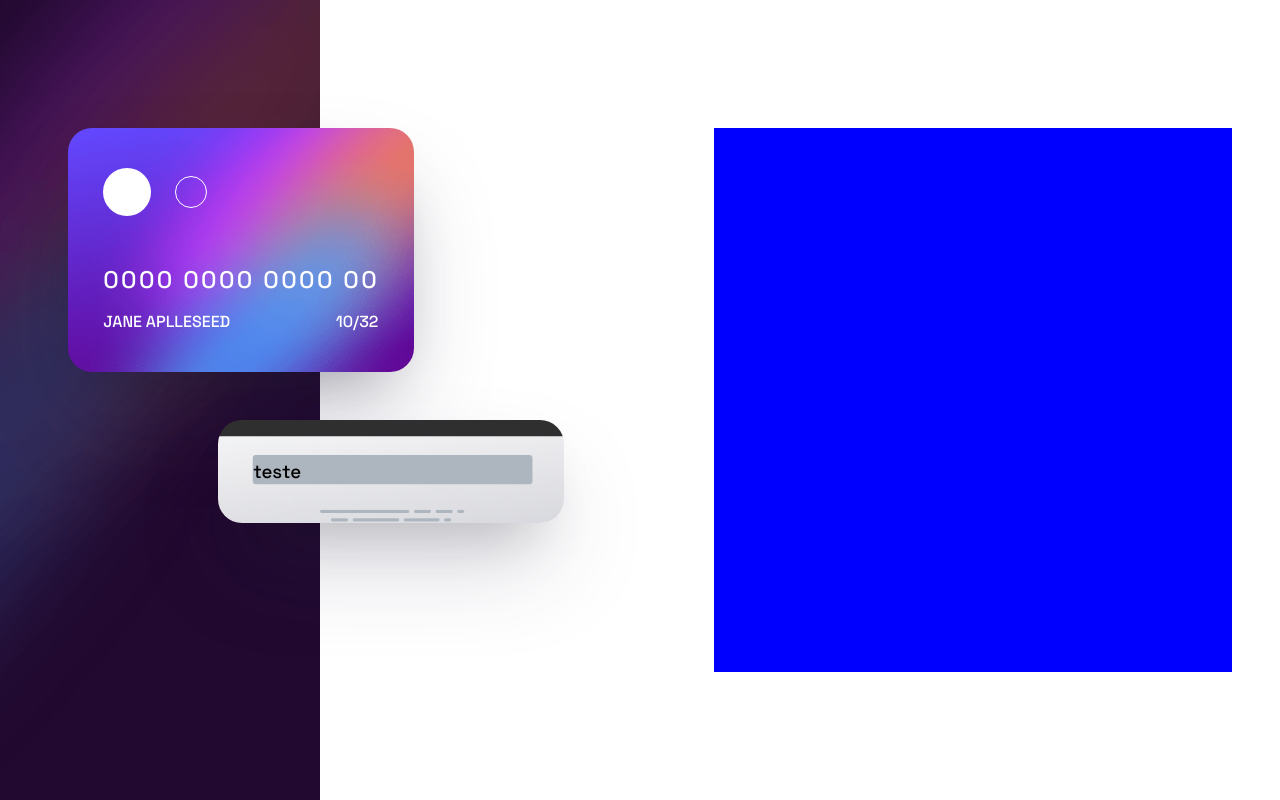
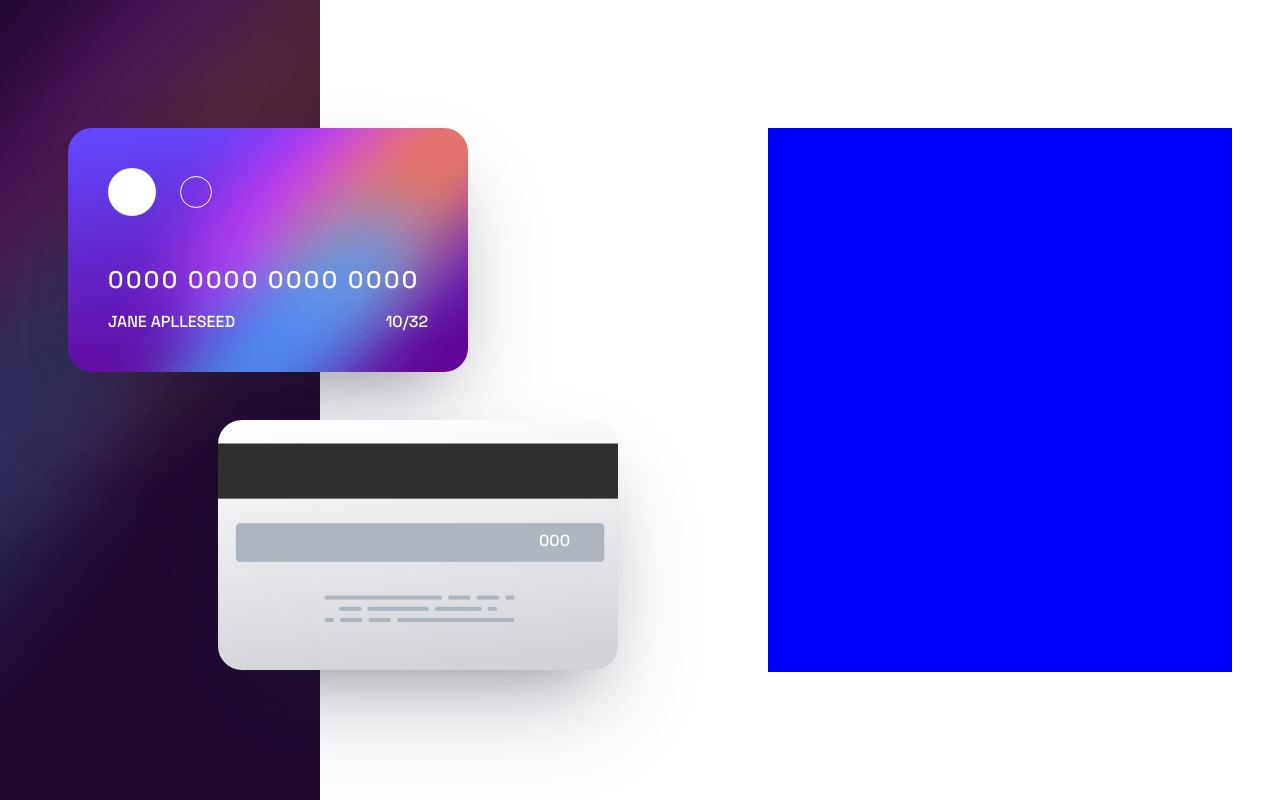
Before and after one commit to sadrakmorais/interactive-card-details, a React (Vite) app: page / in a window 1280 px wide. Built offline with nearby package versions, Linux system fonts and the light colour scheme.

Commit message:
style: 🖌  Add styles on back card viewer

```diff
--- a/src/components/card/styles.ts
+++ b/src/components/card/styles.ts
@@ -18,7 +18,7 @@ export const WrapperCard = styled.div<WrapperCardProps>`
     background-size: cover;
     background-repeat: no-repeat;
     border-radius: 1.5rem;
-    padding: 2.5rem 2.2rem;
+    padding: 2.5rem 2.5rem;
     position: relative;
     right: ${rigthPosition};
     box-shadow: rgba(50, 50, 93, 0.25) 0px 50px 100px -20px,
--- a/src/pages/home/index.tsx
+++ b/src/pages/home/index.tsx
@@ -22,7 +22,7 @@ export function Home() {
                   <div className="avatar1" />
                   <div className="avatar2" />
                 </header>
-                <input placeholder="0000 0000 0000 0000" />
+                <h1>{'0000 0000 0000 0000'}</h1>
                 <footer>
                   <span>{'Jane Aplleseed'}</span>
                   <span>
@@ -32,7 +32,9 @@ export function Home() {
               </S.CardFront>
             </ViewerCard>
             <ViewerCard style="back" rigthPosition={50}>
-              <h1>teste</h1>
+              <S.CardBack>
+                <span>{'000'}</span>
+              </S.CardBack>
             </ViewerCard>
           </S.WrapperCards>
           <S.WrapperForm></S.WrapperForm>
--- a/src/pages/home/styles.ts
+++ b/src/pages/home/styles.ts
@@ -60,19 +60,13 @@ export const CardFront = styled.div`
     }
   }
 
-  input {
+  h1 {
     margin-top: 3rem;
     width: 100%;
     font-size: 1.5rem;
     color: #fff;
     letter-spacing: 0.15rem;
-    background: transparent;
-    border: 0;
-    pointer-events: none;
-
-    &::placeholder {
-      color: #fff;
-    }
+    min-width: 320px;
   }
 
   footer {
@@ -87,7 +81,15 @@ export const CardFront = styled.div`
     }
   }
 `;
-export const CardBack = styled.div``;
+export const CardBack = styled.div`
+  text-align: right;
+  min-height: 100px;
+  margin-top: 70px;
+  span {
+    margin-right: 8px;
+    color: #fff;
+  }
+`;
 export const WrapperForm = styled.section`
   background: blue;
 `;
```
